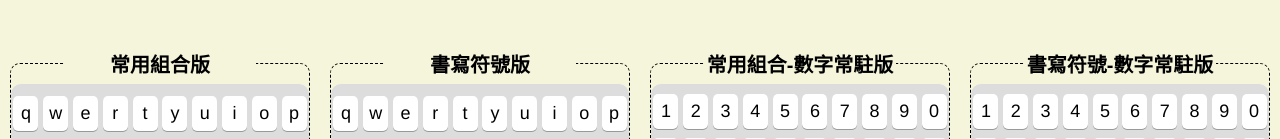
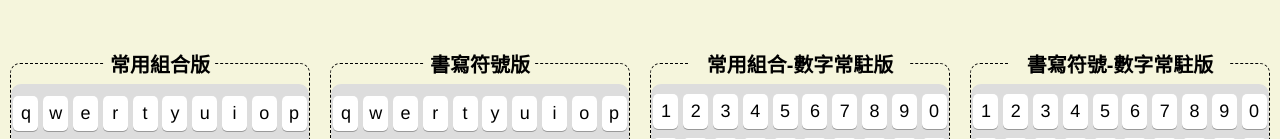
Before and after one commit to hako361/keyboard-demo, a plain HTML site: page index.html in a window 1280 px wide. Shown: the part 157-296 px from the top of the page. Drawn offline with Linux system fonts and the light colour scheme.

Commit message:
BUG修復
- 標題空白大小依照文字數量變動

```diff
--- a/public/index.js
+++ b/public/index.js
@@ -72,6 +72,10 @@ class keyboard {
         const node = this.nodes.container.lastChild;
         this.nodes.template = node;
         this.nodes.btns = this.nodes.template.querySelectorAll('.item')
+        this.nodes.title = this.nodes.template.querySelector('.title')
+
+        this.nodes.title.style.width = this.title.length * 22 + 'px'
+        this.nodes.title.style.right = `calc(50% - ${this.title.length * 11}px)`
     }
 
     bindEvent() {
--- a/public/main.css
+++ b/public/main.css
@@ -48,10 +48,10 @@ body {
     background: #F5F5DC;
     margin: auto;
     position: absolute;
-    width: 192px;
+    width: 210px;
     text-align: center;
     top: -15px;
-    right: calc(50% - 96px);
+    right: calc(50% - 105px);
     font-size: 20px;
     font-weight: bold;
 }
```
